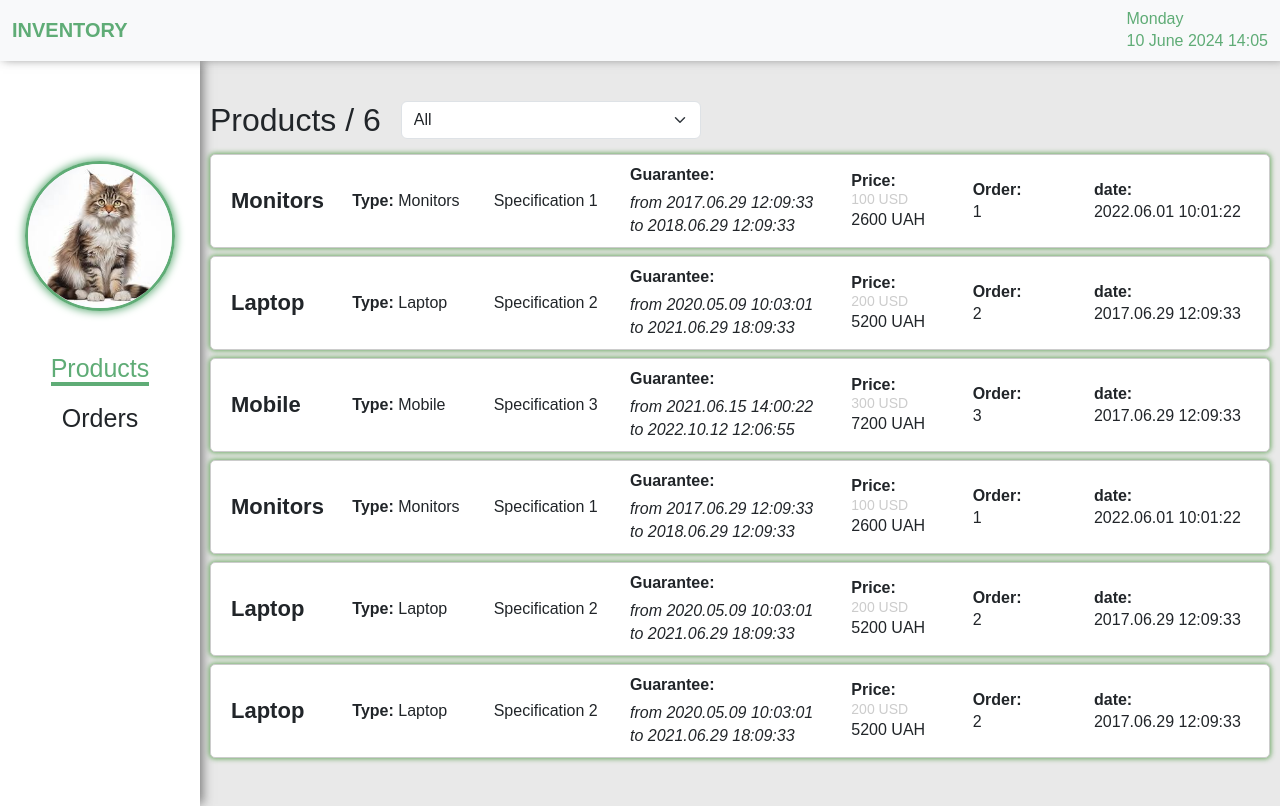
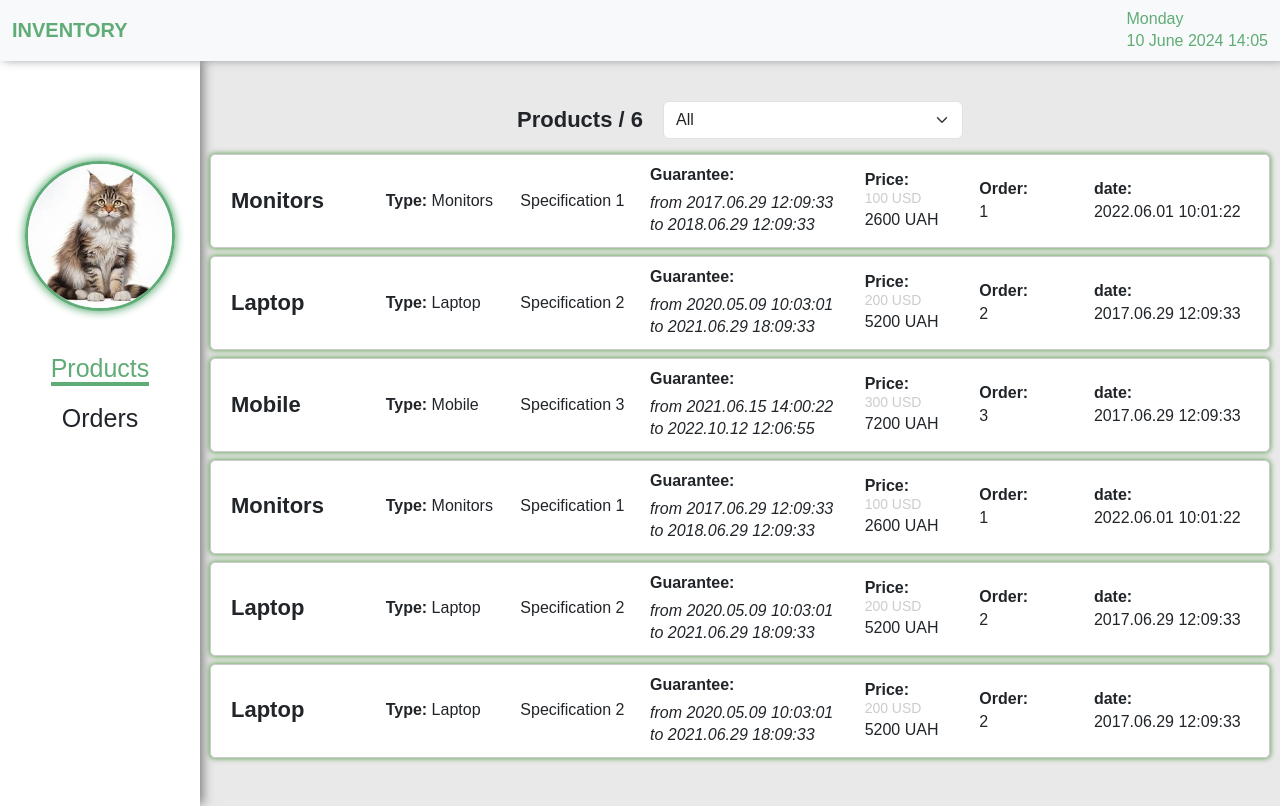
Before and after one commit to Yevhen0905/test_product, a Vue app: page /products in a window 1280 px wide. Built offline with nearby package versions, Linux system fonts and the light colour scheme.

Commit message:
update style

```diff
--- a/src/assets/modules.scss
+++ b/src/assets/modules.scss
@@ -41,7 +41,7 @@
 }
 
 .title {
-  max-width: 100px;
+  max-width: 140px;
   font-size: 22px;
   font-weight: 700;
 }
--- a/src/views/Orders.vue
+++ b/src/views/Orders.vue
@@ -1,6 +1,6 @@
 <template>
   <div class="view">
-    <h2 class="mb-2">Orders / {{ orders.length }}</h2>
+    <h2 class="title order_title mb-4">Orders / {{ orders.length }}</h2>
     <div class="orders_wrapper">
       <div :class="['products', { hidden: selectedOrder }]">
         <OrderItem
@@ -72,4 +72,8 @@ onMounted(() => {
 .order_details_wrapper {
   width: 53%;
 }
+
+.order_title {
+  margin: 0 auto;
+}
 </style>
--- a/src/views/Products.vue
+++ b/src/views/Products.vue
@@ -1,7 +1,7 @@
 <template>
   <div class="view">
     <div class="filter">
-      <h2>Products / {{ products.length }}</h2>
+      <h2 class="title">Products / {{ products.length }}</h2>
       <select
         class="filter_select form-select"
         aria-label="Default select example"
@@ -43,6 +43,7 @@ onMounted(productsStore.fetchProducts)
 <style scoped lang="scss">
 .filter {
   display: flex;
+  justify-content: center;
   align-items: center;
   flex-wrap: wrap;
   gap: 20px;
```
Also changed, not shown: src/assets/base.scss (line endings or trailing spaces), src/assets/main.scss (line endings or trailing spaces).
